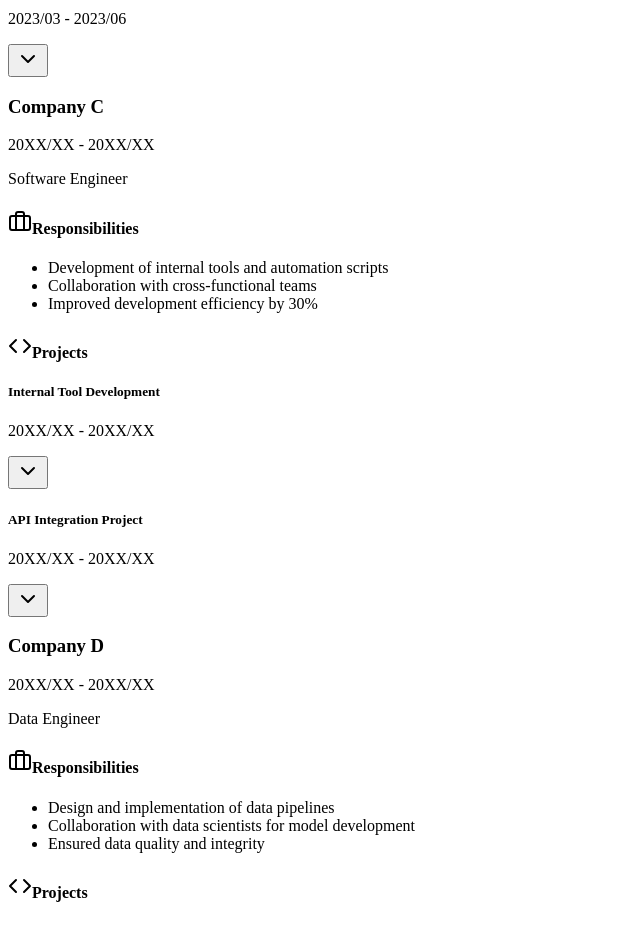
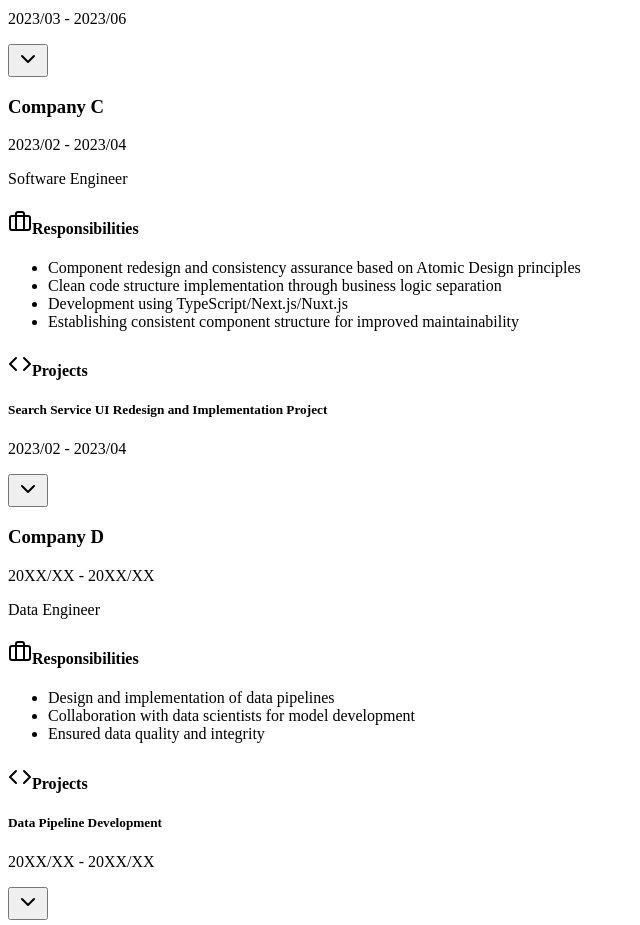
Before and after one commit to ken-1200/resume, a Next.js app: page /en in a window 1280 px wide. Shown: the part 2100-3025 px from the top of the page, without its empty margins (0-640 px from the left). Built offline with nearby package versions, Linux system fonts and the light colour scheme.

Commit message:
feat: update job details and project descriptions for accuracy and clarity in profile data

```diff
--- a/src/data/localized-data.ts
+++ b/src/data/localized-data.ts
@@ -206,28 +206,26 @@ export function useProfileData() {
         ],
       },
       {
-        companyName: 'C株式会社',
-        period: '20XX/XX ～ 20XX/XX',
+        companyName: '株式会社find',
+        period: '2023/02 ～ 2023/04',
         position: 'ソフトウェアエンジニア',
         responsibilities: [
-          '社内ツールや自動化スクリプトの開発',
-          'クロスファンクショナルチームとの連携',
-          '開発効率を30%向上',
+          'Atomic Design原則に基づくコンポーネントの再設計と一貫性確保',
+          'ビジネスロジックの分離によるクリーンなコード構造の実現',
+          'TypeScript/Next.js/Nuxt.jsを用いた開発',
+          '保守性向上のための一貫性のあるコンポーネント構造の確立',
         ],
         projects: [
           {
-            title: '社内ツール開発',
-            period: '20XX/XX ～ 20XX/XX',
-            summary: '社内業務改善のためのツール開発',
-            details: ['定型業務の自動化', 'データ可視化ツール'],
-            technologies: ['Python', 'Flask', 'JavaScript'],
-          },
-          {
-            title: 'API統合プロジェクト',
-            period: '20XX/XX ～ 20XX/XX',
-            summary: '外部APIを利用したデータ取得の統合',
-            details: ['API設計と実装', 'エラーハンドリングとロギング'],
-            technologies: ['Node.js', 'Express', 'PostgreSQL'],
+            title: '検索サービスUI再設計・実装プロジェクト',
+            period: '2023/02 ～ 2023/04',
+            summary: 'Atomic Design原則に基づくコンポーネント再設計とビジネスロジックの分離',
+            details: [
+              'コンポーネントの再利用性と保守性の向上',
+              'ビジネスロジックの分離によるクリーンなコード構造の実現',
+              '効率的な開発プロセスの確立',
+            ],
+            technologies: ['TypeScript', 'Next.js', 'Nuxt.js'],
           },
         ],
       },
@@ -439,27 +437,25 @@ export function useProfileData() {
       },
       {
         companyName: 'Company C',
-        period: '20XX/XX - 20XX/XX',
+        period: '2023/02 - 2023/04',
         position: 'Software Engineer',
         responsibilities: [
-          'Development of internal tools and automation scripts',
-          'Collaboration with cross-functional teams',
-          'Improved development efficiency by 30%',
+          'Component redesign and consistency assurance based on Atomic Design principles',
+          'Clean code structure implementation through business logic separation',
+          'Development using TypeScript/Next.js/Nuxt.js',
+          'Establishing consistent component structure for improved maintainability',
         ],
         projects: [
           {
-            title: 'Internal Tool Development',
-            period: '20XX/XX - 20XX/XX',
-            summary: 'Development of tools to improve internal operations',
-            details: ['Automation of repetitive tasks', 'Data visualization tools'],
-            technologies: ['Python', 'Flask', 'JavaScript'],
-          },
-          {
-            title: 'API Integration Project',
-            period: '20XX/XX - 20XX/XX',
-            summary: 'Integration of external APIs for data retrieval',
-            details: ['API design and implementation', 'Error handling and logging'],
-            technologies: ['Node.js', 'Express', 'PostgreSQL'],
+            title: 'Search Service UI Redesign and Implementation Project',
+            period: '2023/02 - 2023/04',
+            summary: 'Component redesign based on Atomic Design principles and business logic separation',
+            details: [
+              'Improved component reusability and maintainability',
+              'Clean code structure implementation through business logic separation',
+              'Established efficient development process',
+            ],
+            technologies: ['TypeScript', 'Next.js', 'Nuxt.js'],
           },
         ],
       },
```
